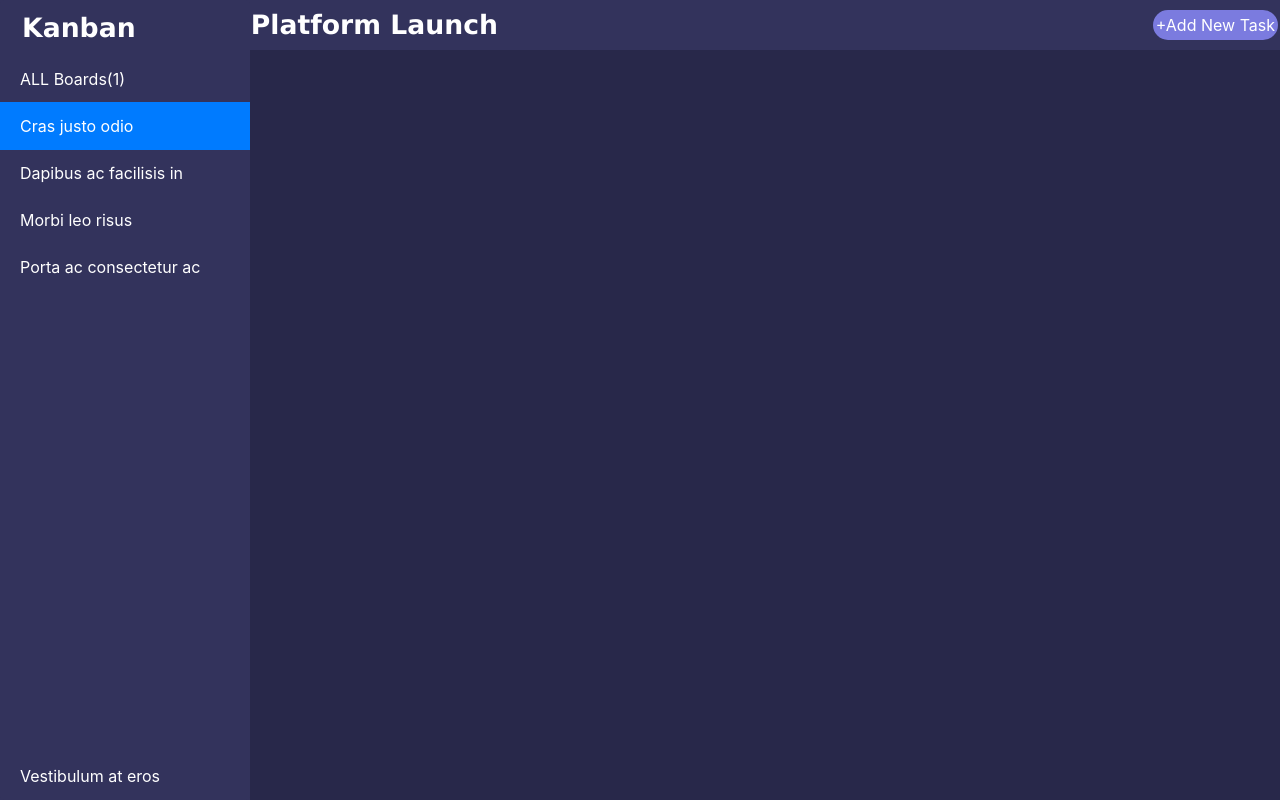
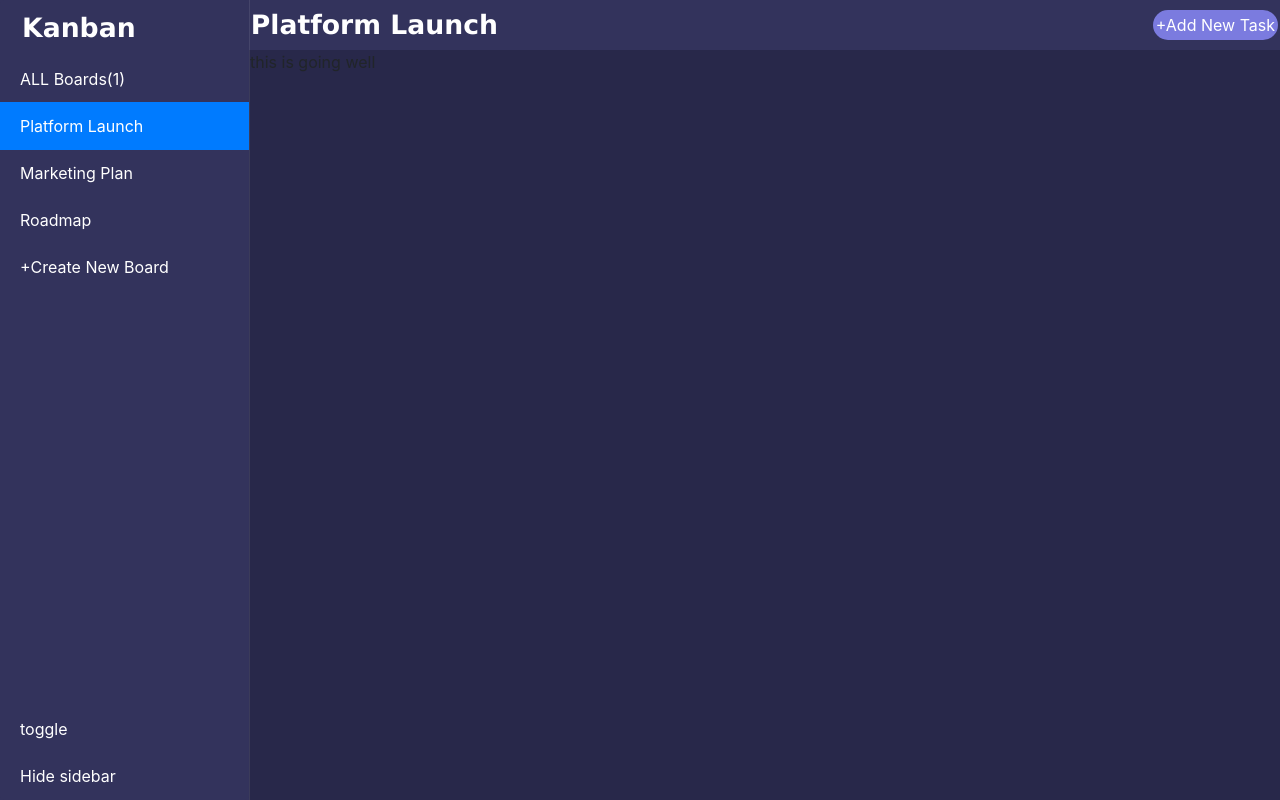
Before and after one commit to Brian-Machiestay/Manage, a plain HTML site: page index.html in a window 1280 px wide. Drawn offline with nearby package versions, Linux system fonts and the light colour scheme.

Commit message:
finish sidebar styling with placeholders

```diff
--- a/assets/styles/landing.css
+++ b/assets/styles/landing.css
@@ -47,11 +47,15 @@
 }
 
 /* side bar styles */
+.sidebar_section {
+    display: flex;
+}
 .side_bar {
     width: 250px;
     margin-top: -50px;
     opacity: 1;
     height: 100vh;
+    border-right: 1px solid rgba(250, 250, 250, 0.085);
 }
 .list-group {
     height: 100%;
@@ -64,6 +68,7 @@
     background-color: rgb(51, 51, 92);
     color: white;
     border: none;
+    cursor: pointer;
 }
 a:hover {
     text-decoration: none;
--- a/index.html
+++ b/index.html
@@ -21,17 +21,22 @@
   </header>
 
   <!-- the side bar-->
+  <section class="sidebar_section">
     <aside class="side_bar">
       <ul class="list-group">
         <a href="#" class="list-group-item"><h1 class="logo_item1">Kanban</h1></a>
         <li href="#" class="list-group-item">ALL Boards(1)</li>
-      <li href="#" class="list-group-item active">Cras justo odio</li>
-      <li href="#" class="list-group-item">Dapibus ac facilisis in</li>
-      <li href="#" class="list-group-item">Morbi leo risus</li>
-      <li href="#" class="list-group-item">Porta ac consectetur ac</li>
-      <li href="#" class="list-group-item last">Vestibulum at eros</li>
+        <li href="#" class="list-group-item active">Platform Launch</li>
+        <li href="#" class="list-group-item">Marketing Plan</li>
+        <li href="#" class="list-group-item">Roadmap</li>
+        <li href="#" class="list-group-item">+Create New Board</li>
+        <li href="#" class="list-group-item last">toggle</li>
+        <li href="#" class="list-group-item">Hide sidebar</li>
       </ul>
     </aside>
-
+    <aside>
+      <p>this is going well</p>
+    </aside>
+  </section>
 </body>
 </html>
```
Lines whose indentation alone changed are shown as unchanged.
